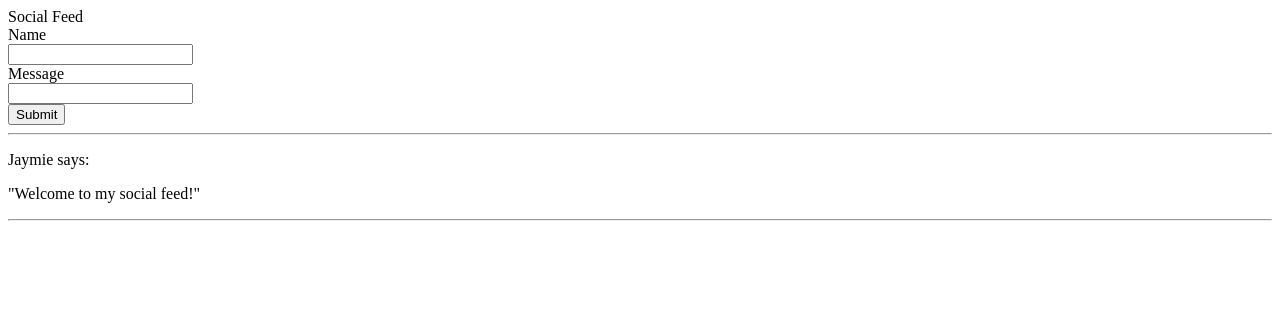
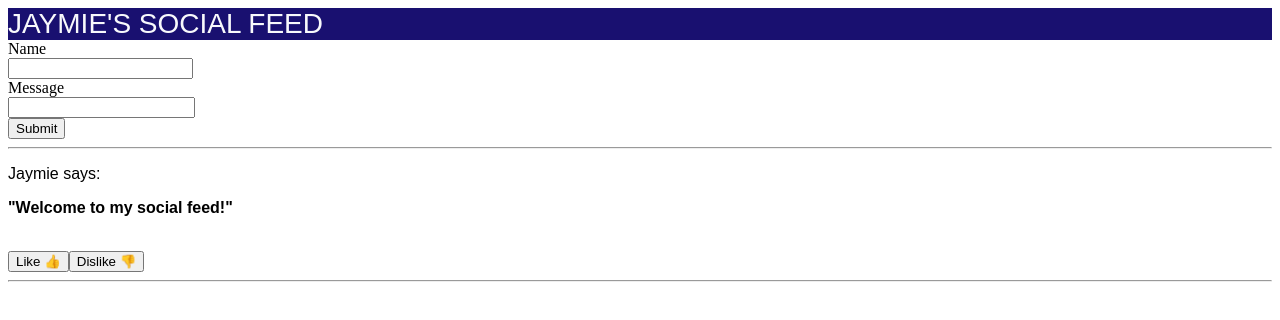
Before and after one commit to jaymieb828/SocialFeed_Framework, a React (Create React App) app in the folder socialfeed/: page / in a window 1280 px wide. Shown: the top 320 px of the page. Built offline with nearby package versions, Linux system fonts and the light colour scheme.

Commit message:
created buttons.jsx and styling for buttons and navbar.

```diff
--- /dev/null
+++ b/socialfeed/src/Components/Buttons.jsx
@@ -0,0 +1,56 @@
+import { useState } from "react";
+import '../App';
+
+
+const Buttons = () => {
+    const [likeButton, setLikeButton] = useState('inactive');
+    const [dislikeButton, setDislikeButton] = useState('inactive');
+    const handleClick = (event) => {
+      switch (event.target.name) {
+        case 'likeButton':
+          if (likeButton === 'inactive') {
+            setLikeButton('active');
+            setDislikeButton('inactive');
+          } else if (likeButton === 'active') {
+            setLikeButton('inactive');
+          }
+          break;
+        case "dislikeButton":
+          if (dislikeButton === 'inactive') {
+            setDislikeButton('active');
+            setLikeButton('inactive');
+          } else if (dislikeButton === 'active') {
+            setDislikeButton('inactive');
+          }
+          break;
+        default:
+          break;
+      }
+      console.log(event.target.name + likeButton);
+    };
+
+    return (
+      <div className='Buttons'>
+      <br/>
+        <button
+          className={likeButton}
+          onClick={handleClick}
+          name="likeButton"
+          id="likeButton"
+        >
+          Like 👍
+        </button>
+
+        <button
+          className={dislikeButton}
+          onClick={handleClick}
+          name="dislikeButton"
+          id="dislikeButton"
+        >
+          Dislike 👎
+        </button>
+      </div>
+    );
+  };
+
+  export default Buttons;
--- /dev/null
+++ b/socialfeed/src/Components/DisplayPost.css
@@ -0,0 +1,10 @@
+#name{
+    font-family: 'Arial';
+    font-weight: 200;
+
+
+}
+#message{
+    font-family: 'Arial Narrow Bold', sans-serif;
+    font-weight: 700;
+}
--- a/socialfeed/src/Components/DisplayPost.jsx
+++ b/socialfeed/src/Components/DisplayPost.jsx
@@ -1,4 +1,6 @@
 import Post from "./Post";
+import './DisplayPost.css';
+
 const DisplayPosts = (props) => {
   return (
     <div>
--- /dev/null
+++ b/socialfeed/src/Components/NavBar.css
@@ -0,0 +1,15 @@
+
+#navbar{
+
+    background-color: rgb(25, 16, 112);
+
+}
+#navbarBrand{
+    justify-content: center;
+    color: rgb(248, 249, 252);
+    font-family:Arial, Helvetica, sans-serif ;
+    font-weight: 200;
+    font-size: 1.75em;
+
+
+}
--- a/socialfeed/src/Components/NavBar.jsx
+++ b/socialfeed/src/Components/NavBar.jsx
@@ -1,12 +1,13 @@
 import React from "react";
 import "../App";
 import { Navbar } from "react-bootstrap";
+import './NavBar.css';
 
 
 const NavBar = () => {
   return (
     <Navbar id="navbar" >
-      <Navbar.Brand  id="navbarBrand">Social Feed</Navbar.Brand>
+      <Navbar.Brand  id="navbarBrand">JAYMIE'S SOCIAL FEED</Navbar.Brand>
     </Navbar>
   );
 };
--- a/socialfeed/src/Components/Post.jsx
+++ b/socialfeed/src/Components/Post.jsx
@@ -1,10 +1,12 @@
 import React from "react";
+import Buttons from "./Buttons";
 
 const Post=(props) =>{
     return (
         <div>
             <p id='name'>{props.name}</p>
             <p id='message'>{props.name}</p>
+            <Buttons/>
             <hr/>
         </div>
     );
```
